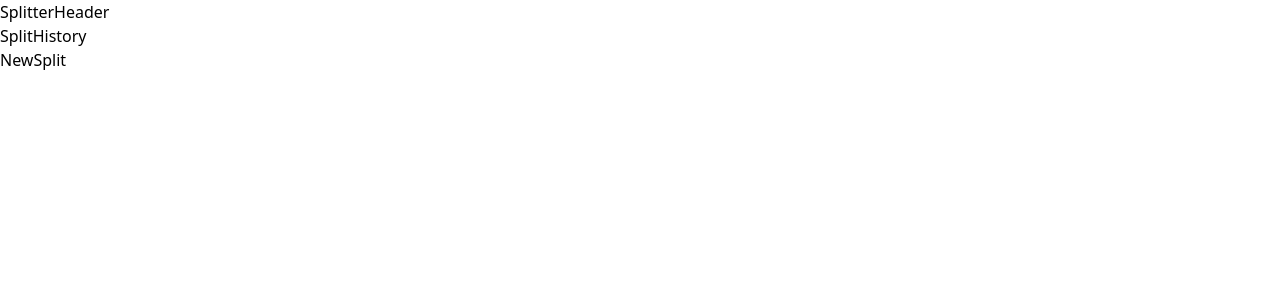
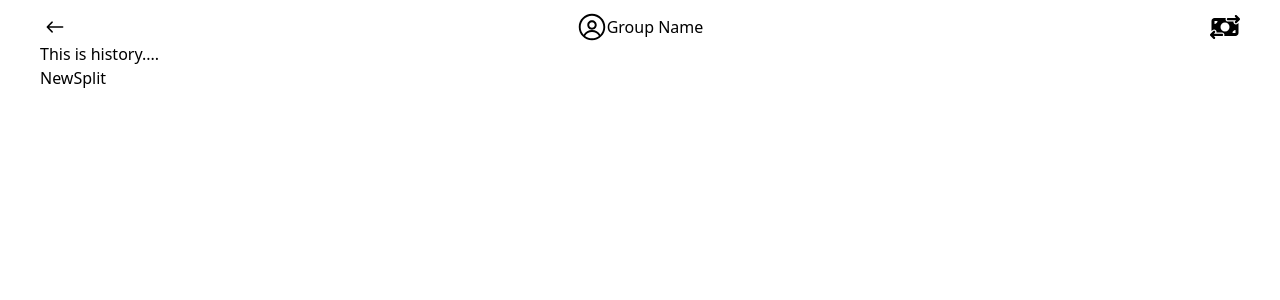
Before and after one commit to Devilcoder2/Expense-Splitter, a React (Vite) app in the folder client/: page / in a window 1280 px wide. Shown: the top 300 px of the page. Built offline with nearby package versions, Linux system fonts and the light colour scheme.

Commit message:
Implemented the structure of the header of the splitter component

```diff
--- a/client/package.json
+++ b/client/package.json
@@ -12,9 +12,11 @@
   "dependencies": {
     "@emotion/react": "^11.11.4",
     "@emotion/styled": "^11.11.5",
+    "@mui/icons-material": "^5.16.0",
     "@mui/material": "^5.16.0",
     "react": "^18.3.1",
     "react-dom": "^18.3.1",
+    "react-icons": "^5.2.1",
     "react-router-dom": "^6.24.1"
   },
   "devDependencies": {
--- a/client/src/Components/SplitterPage/SplitHistory.jsx
+++ b/client/src/Components/SplitterPage/SplitHistory.jsx
@@ -1,5 +1,5 @@
 const SplitHistory = () => {
-  return <div>SplitHistory</div>;
+  return <div>This is history....</div>;
 };
 
 export default SplitHistory;
--- a/client/src/Components/SplitterPage/Splitter.jsx
+++ b/client/src/Components/SplitterPage/Splitter.jsx
@@ -4,7 +4,7 @@ import SplitterHeader from "./SplitterHeader";
 
 const Splitter = () => {
   return (
-    <div>
+    <div className="px-10 ">
       <SplitterHeader />
       <SplitHistory />
       <NewSplit />
--- a/client/src/Components/SplitterPage/SplitterHeader.jsx
+++ b/client/src/Components/SplitterPage/SplitterHeader.jsx
@@ -1,5 +1,33 @@
+import { RxAvatar } from "react-icons/rx";
+import { IoIosArrowRoundBack } from "react-icons/io";
+import { FaMoneyBillTransfer } from "react-icons/fa6";
+
 const SplitterHeader = () => {
-  return <div>SplitterHeader</div>;
+  return (
+    <div className="flex justify-between mt-3 items-center">
+      {/* Backbutton  */}
+      <div>
+        <h4>
+          <IoIosArrowRoundBack fontSize={"30px"} />
+        </h4>
+      </div>
+
+      {/* Group Name  */}
+      <div className="flex items-center">
+        <h3>
+          <RxAvatar fontSize={"30px"} />
+        </h3>
+        <h1>Group Name</h1>
+      </div>
+
+      {/* Owned by you / to  */}
+      <div>
+        <h1>
+          <FaMoneyBillTransfer fontSize={"30px"} />
+        </h1>
+      </div>
+    </div>
+  );
 };
 
 export default SplitterHeader;
```
Also changed, not shown: 1 other file (tests, documents, lock files or other folders).
